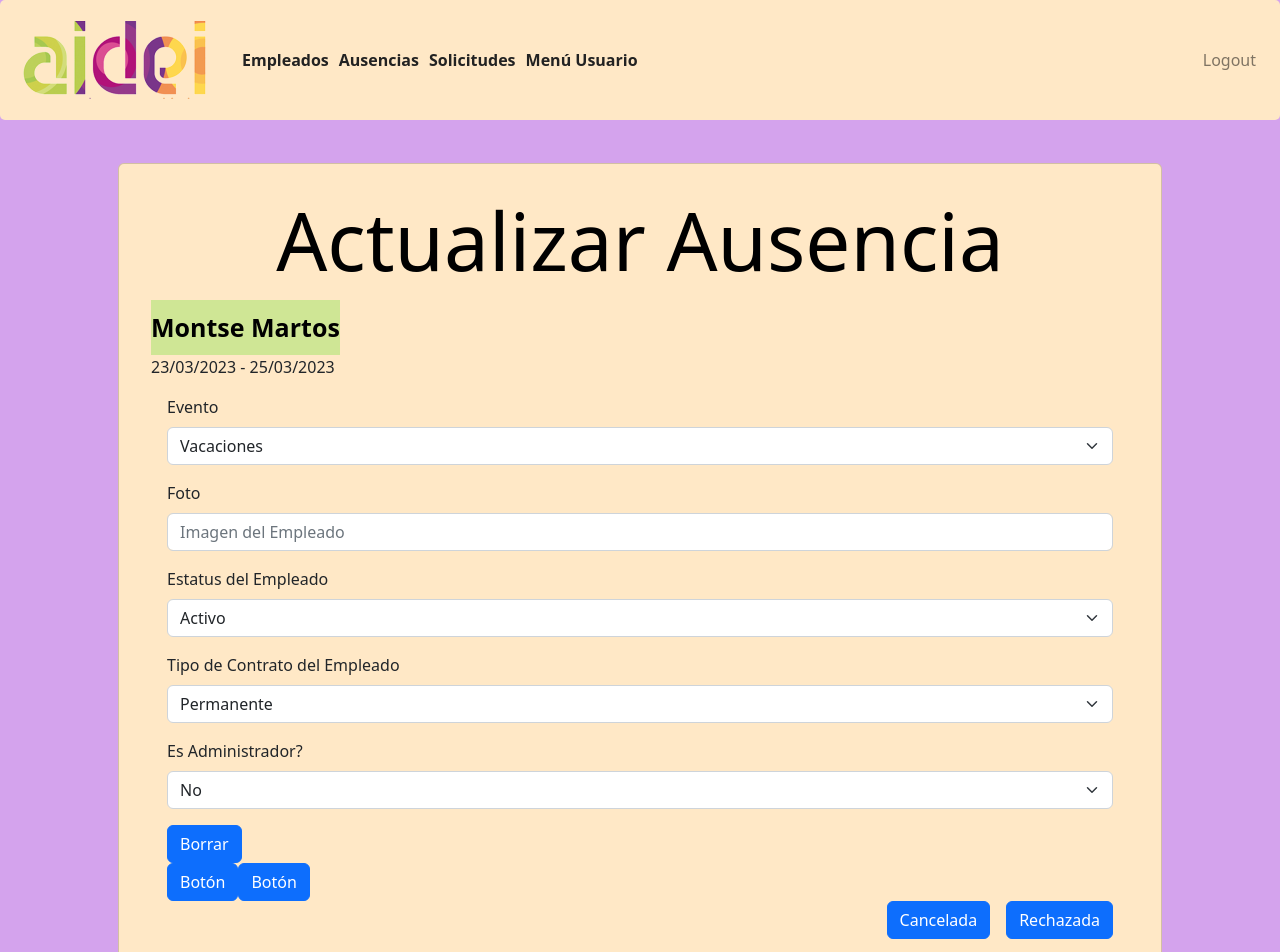
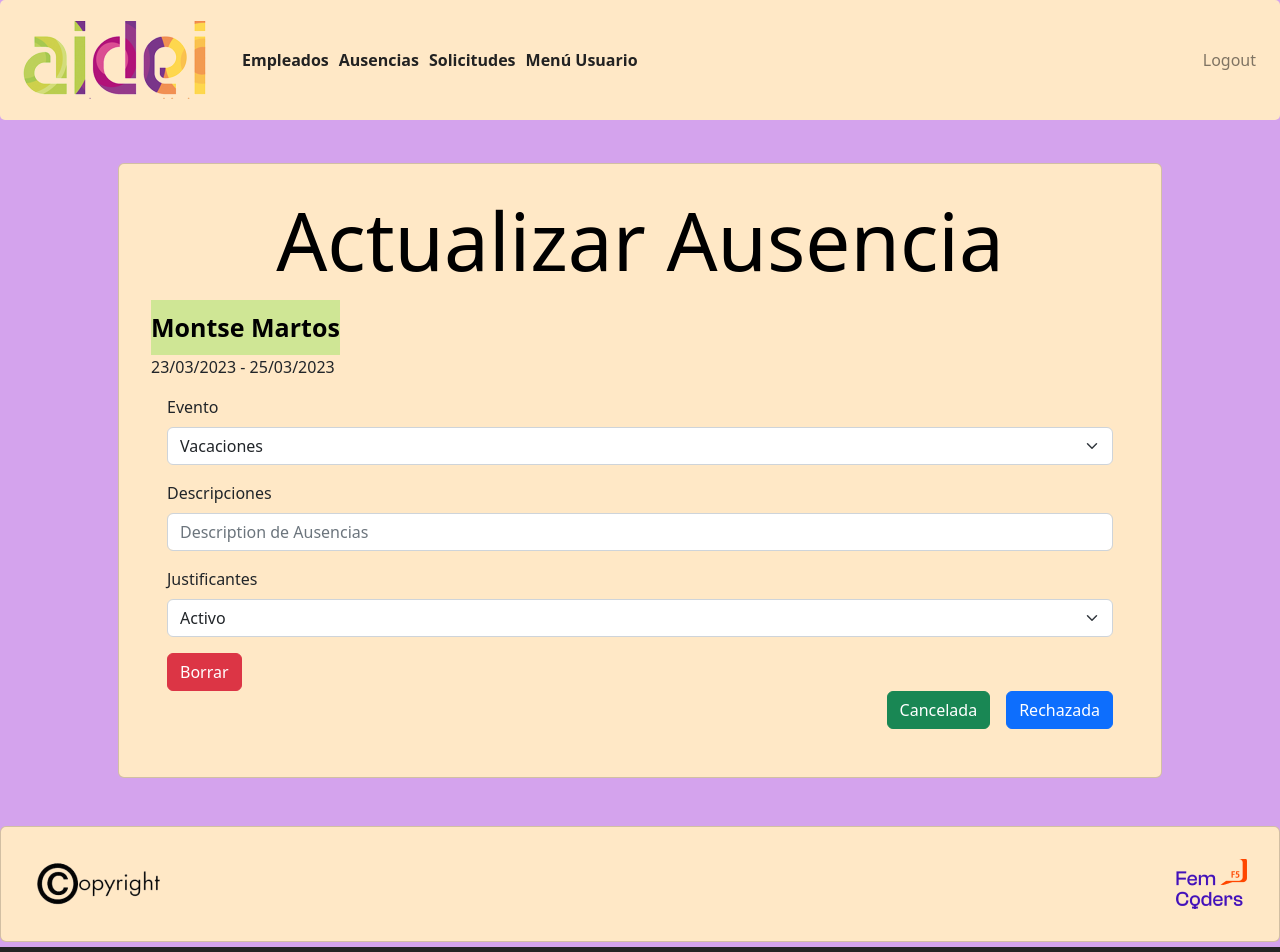
Before and after one commit to birdsinyourgarden/front-end-react-final-proyect, a React (Vite) app: page /absences in a window 1280 px wide. Shown: the top 952 px of the page. Built offline with nearby package versions, Linux system fonts and the light colour scheme; a web font is replaced by a local one.

Commit message:
push again

```diff
--- a/src/views/absences/Absences.jsx
+++ b/src/views/absences/Absences.jsx
@@ -35,50 +35,29 @@ const  Absences= () => {
                <option value="Mudanzas">Mudanzas</option>
                <option value="Otros...">Otros...</option>
 
-
-
                   </Form.Select>
                   </Form.Group>
-                  <Form.Group className="mb-3" controlId="employeePhoto">
-                  <Form.Label>Foto</Form.Label>
-                  <Form.Control type="text" placeholder="Imagen del Empleado" />
+                  <Form.Group className="mb-3" controlId="description">
+                  <Form.Label>Descripciones</Form.Label>
+                  <Form.Control type="text" placeholder="Description de Ausencias" />
                </Form.Group>
 
                <Form.Group>
-               <Form.Label>Estatus del Empleado</Form.Label>
+               <Form.Label>Justificantes</Form.Label>
                <Form.Select className="mb-3" controlId="employeeStatus">
                <option value="true">Activo</option>
                <option value="false">Baja</option>
                   </Form.Select>
                   </Form.Group>
-               <Form.Group>
-               <Form.Label>Tipo de Contrato del Empleado</Form.Label>
-               <Form.Select className="mb-3" controlId="employeeType">
-               <option value="true">Permanente</option>
-               <option value="false">Temporal</option>
-                  </Form.Select>
-                  </Form.Group>
-                  <Form.Group>
-               <Form.Label>Es Administrador?</Form.Label>
-               <Form.Select className="mb-3" controlId="employeeAuth">
-               <option value="false">No</option>
-               <option value="true">Si</option>
-                  </Form.Select>
-                  </Form.Group>
+
+                  <div class="d-grid gap-2 d-md-flex justify-content-md-start">
+               <button type="button" class="btn btn-danger">Borrar</button>
+                  </div>
 
 
-   <Button variant="primary" type="submit">
-               Borrar
-               </Button>
-
-               <div class="d-grid gap-2 d-md-block">
-  <button class="btn btn-primary" type="button">Botón</button>
-  <button class="btn btn-primary" type="button">Botón</button>
-</div>
-
-               <div class="d-grid gap-2 d-md-flex justify-content-md-end">
-  <button class="btn btn-primary me-md-2" type="button">Cancelada</button>
-  <button class="btn btn-primary" type="button">Rechazada</button>
+<div class="d-grid gap-2 d-md-flex justify-content-md-end">
+   <button class="btn btn-primary btn-success me-md-2" type="button">Cancelada</button>
+   <button class="btn btn-primary" type="button">Rechazada</button>
 </div>
             </Card.Body>
          </Card>
```
